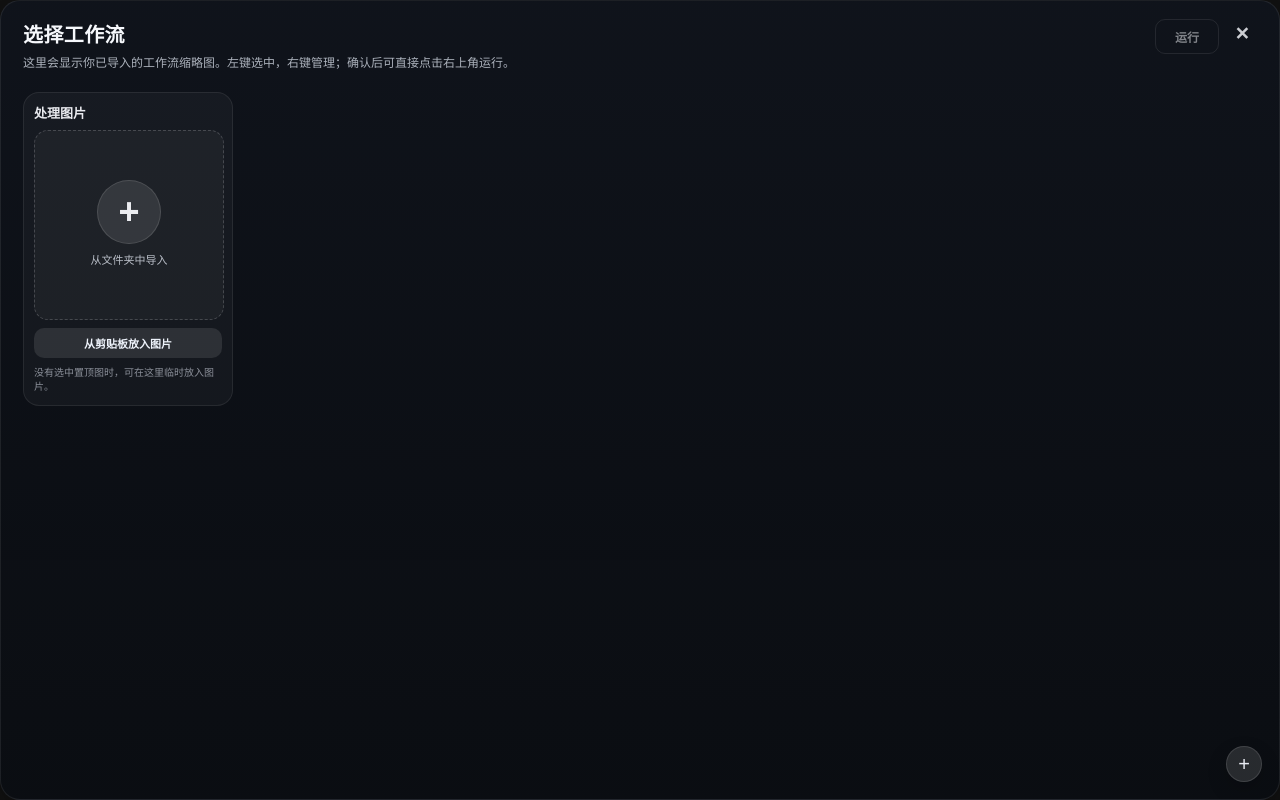
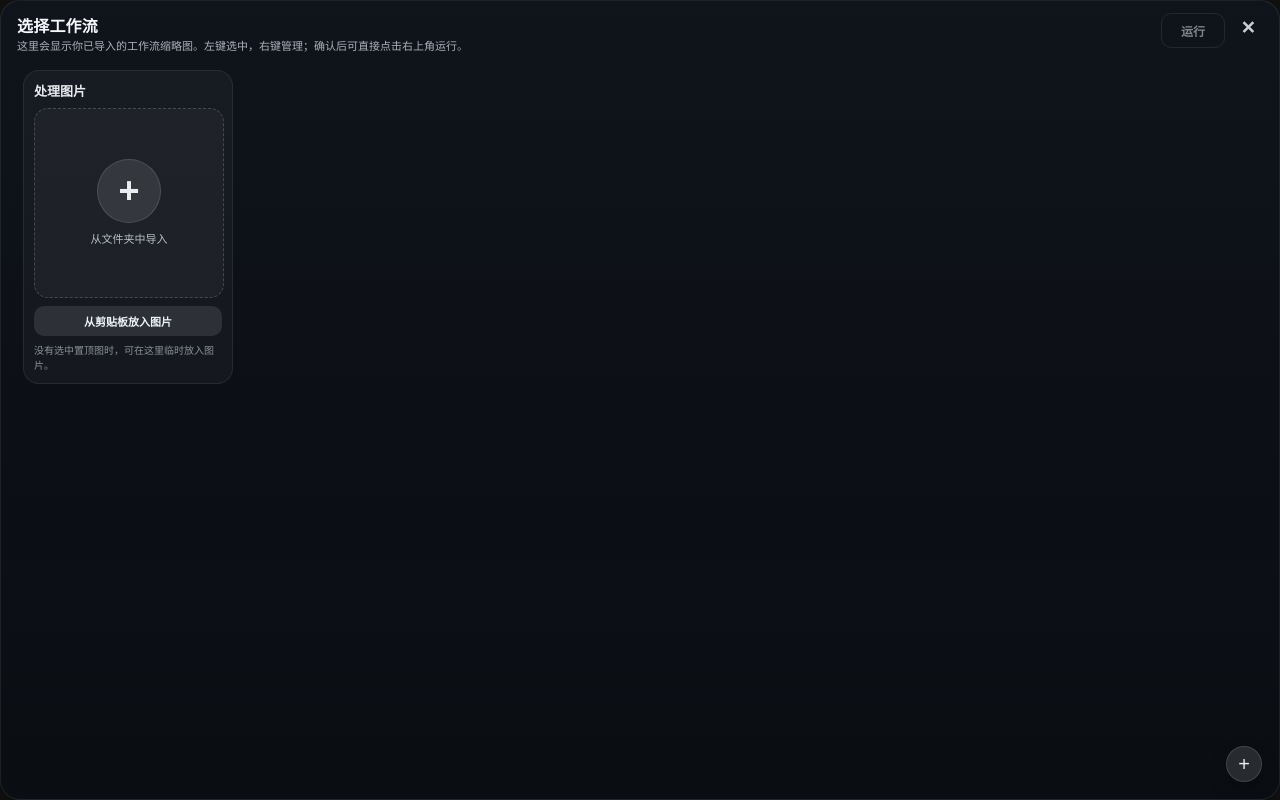
Before and after one commit to supokedehljs/anapai-jie-tu-, an Electron app: page workflow-selector.html in a window 1280 px wide. Drawn offline with Linux system fonts and the light colour scheme; no server answers.

Commit message:
Compact header

```diff
--- a/workflow-selector.html
+++ b/workflow-selector.html
@@ -17,14 +17,14 @@
         box-shadow: 0 24px 80px rgba(0,0,0,.42); border: 1px solid rgba(255,255,255,.08);
       }
       #topbar {
-        display: flex; align-items: flex-start; justify-content: space-between; padding: 18px 22px 10px; gap: 16px;
+        display: flex; align-items: flex-start; justify-content: space-between; padding: 12px 16px 8px; gap: 12px;
         -webkit-app-region: drag;
       }
-      #titleWrap { display: flex; flex-direction: column; gap: 6px; }
-      #title { font-size: 20px; font-weight: 700; letter-spacing: .4px; }
+      #titleWrap { display: flex; flex-direction: column; gap: 2px; }
+      #title { font-size: 16px; font-weight: 700; letter-spacing: .2px; }
       #subtitle {
-        display: block; font-size: 12px; color: rgba(232,238,249,.72); line-height: 1.65;
-        max-width: 640px;
+        display: block; font-size: 11px; color: rgba(232,238,249,.72); line-height: 1.4;
+        max-width: 480px;
       }
       #actions { display: flex; gap: 8px; -webkit-app-region: no-drag; }
       button {
```
